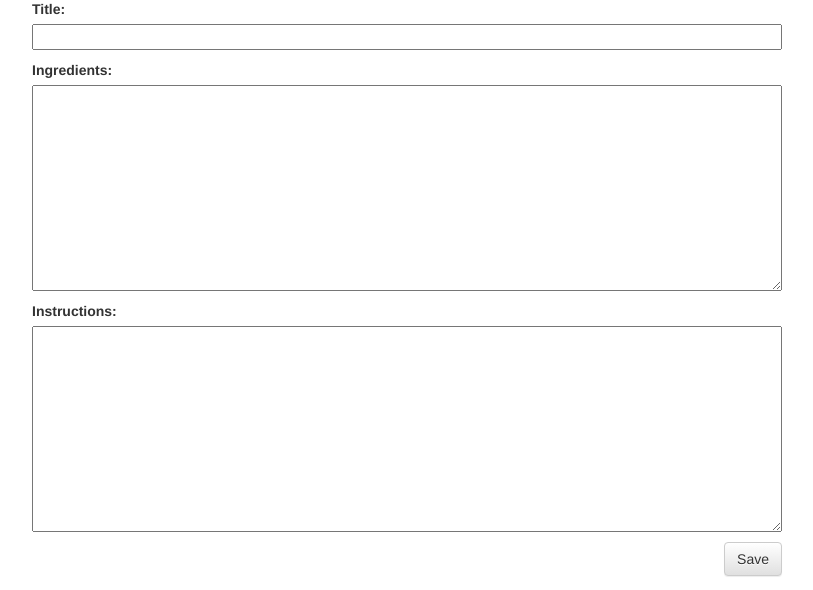
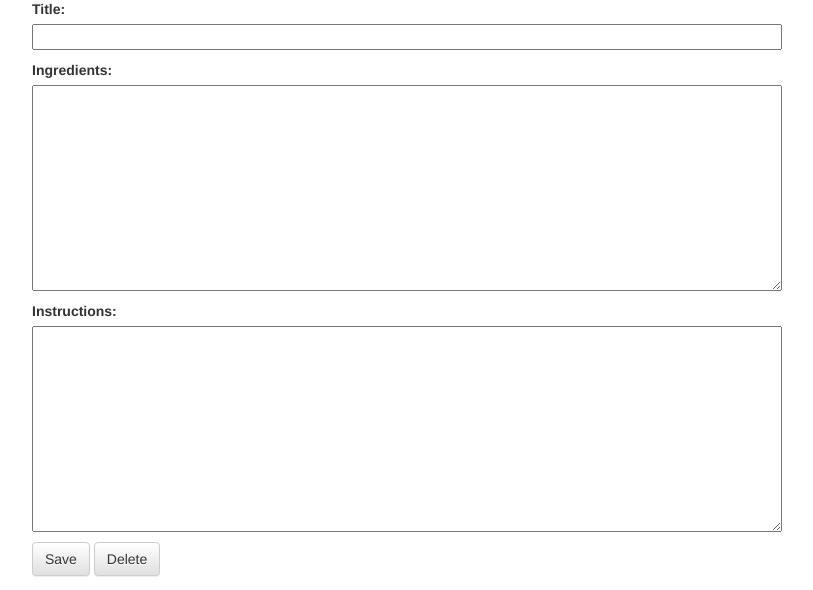
Before and after one commit to brpasiliao/GWC-My-Fridge, a Django app: page /recipe/new/ in a window 1280 px wide. Shown: the part 214-804 px from the top of the page, without its empty margins (23-836 px from the left). Run offline with Django 3.2, Linux system fonts and the light colour scheme; some libraries are stand-ins or nearby versions.

Commit message:
Add delete recipe function

```diff
--- a/fridge/forms.py
+++ b/fridge/forms.py
@@ -1,9 +1,7 @@
 from django import forms
-
 from .models import Recipe
 
 class RecipeForm(forms.ModelForm):
-
     class Meta:
         model = Recipe
         fields = ('title', 'ingredients', 'instructions',)
--- a/fridge/models.py
+++ b/fridge/models.py
@@ -12,9 +12,9 @@ class Recipe(models.Model):
     # published_date = models.DateTimeField(
     #         blank=True, null=True)
 
-    def publish(self):
-        # self.published_date = timezone.now()
-        self.save()
+    # def publish(self):
+    #     # self.published_date = timezone.now()
+    #     self.save()
 
     def __str__(self):
         return self.title
--- a/fridge/static/css/fridge.css
+++ b/fridge/static/css/fridge.css
@@ -23,8 +23,9 @@ h1, h2, h3, h4 {
     font-family: 'Georgia', cursive;
 }
 
-.save {
-    float: right;
+.submit {
+    /*float: right;*/
+    padding: 20px,
 }
 
 .recipe-form textarea, .recipe-form input {
--- a/fridge/templates/fridge/recipe_edit.html
+++ b/fridge/templates/fridge/recipe_edit.html
@@ -4,6 +4,7 @@
   <h1>New recipe</h1>
   <form method="POST" class="recipe-form">{% csrf_token %}
       {{ form.as_p }}
-      <button type="submit" class="save btn btn-default">Save</button>
+      <button type="submit" class="submit btn btn-default">Save</button>
+      <button type="submit" class="submit btn btn-default" name="delete" id="delete">Delete</button>
   </form>
 {% endblock %}
--- a/fridge/views.py
+++ b/fridge/views.py
@@ -3,6 +3,7 @@ from .models import Recipe
 from django.shortcuts import render, get_object_or_404
 from .forms import RecipeForm
 from django.shortcuts import redirect
+# from .forms import DeleteRecipeForm
 
 # Create your views here.
 def recipe_list(request):
@@ -28,12 +29,16 @@ def recipe_new(request):
 def recipe_edit(request, pk):
     recipe = get_object_or_404(Recipe, pk=pk)
     if request.method == "POST":
-        form = RecipeForm(request.POST, instance=recipe)
-        if form.is_valid():
-            recipe = form.save(commit=False)
-            recipe.author = request.user
-            recipe.save()
-            return redirect('recipe_detail', pk=recipe.pk)
+        if 'delete' in request.POST:
+            recipe.delete()
+            return redirect('recipe_list')
+        else:
+            form = RecipeForm(request.POST, instance=recipe)
+            if form.is_valid():
+                recipe = form.save(commit=False)
+                recipe.author = request.user
+                recipe.save()
+                return redirect('recipe_detail', pk=recipe.pk)
     else:
         form = RecipeForm(instance=recipe)
     return render(request, 'fridge/recipe_edit.html', {'form': form})
```
